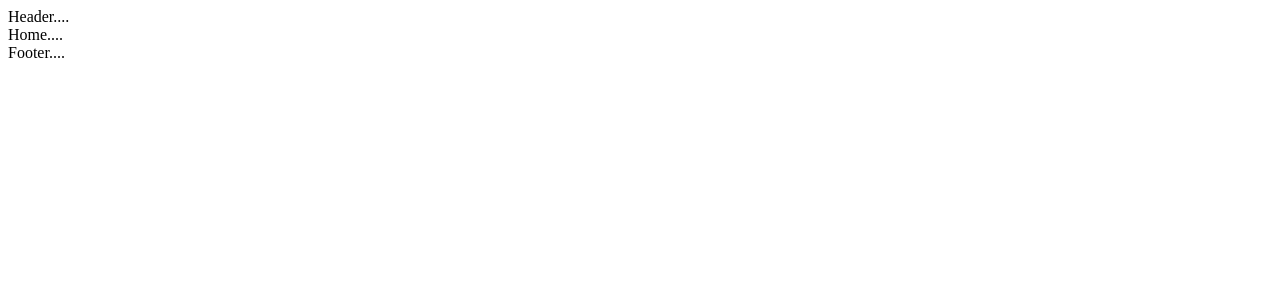
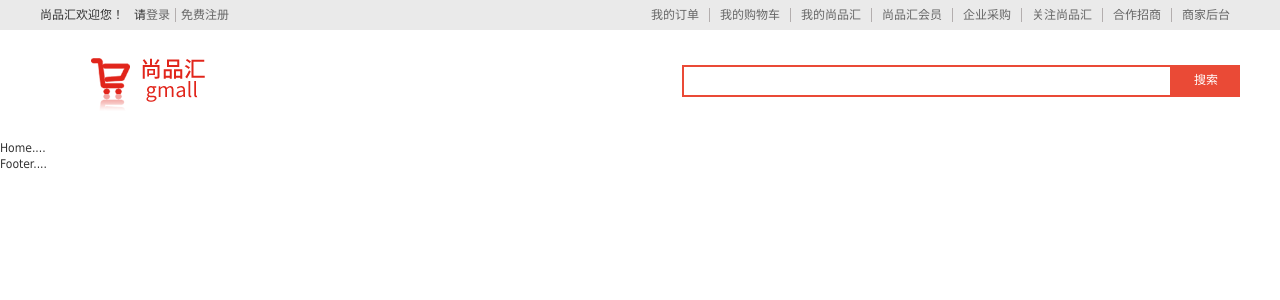
Before and after one commit to hdh0118/vue-pc-me, a Vue app: page / in a window 1280 px wide. Shown: the top 300 px of the page. Built offline with nearby package versions, Linux system fonts and the light colour scheme.

Commit message:
feat:完成header组件注册、登录、搜索跳转

```diff
--- a/package.json
+++ b/package.json
@@ -38,7 +38,10 @@
       "parser": "babel-eslint"
     },
     "rules": {
-      "linebreak-style": 0
+      "linebreak-style": 0,
+      "quotes": 0,
+      "arrow-parens": 0,
+      "comma-dangle": 0
     }
   },
   "browserslist": [
--- a/src/components/Header/index.vue
+++ b/src/components/Header/index.vue
@@ -1,13 +1,162 @@
 <template>
-  <div>Header....</div>
+  <div>
+    <header class="header">
+      <!-- 头部的第一行 -->
+      <div class="top">
+        <div class="container">
+          <div class="loginList">
+            <p>尚品汇欢迎您！</p>
+            <p>
+              <span>请</span>
+              <router-link to="/login">登录</router-link>
+              <router-link to="/register" class="register"
+                >免费注册</router-link
+              >
+            </p>
+          </div>
+          <div class="typeList">
+            <a href="###">我的订单</a>
+            <a href="###">我的购物车</a>
+            <a href="###">我的尚品汇</a>
+            <a href="###">尚品汇会员</a>
+            <a href="###">企业采购</a>
+            <a href="###">关注尚品汇</a>
+            <a href="###">合作招商</a>
+            <a href="###">商家后台</a>
+          </div>
+        </div>
+      </div>
+      <!--头部第二行 搜索区域-->
+      <div class="bottom">
+        <h1 class="logoArea">
+          <a class="logo" title="尚品汇" href="###" target="_blank">
+            <img src="./images/logo.png" alt="" />
+          </a>
+        </h1>
+        <div class="searchArea">
+          <form action="###" class="searchForm">
+            <input
+              type="text"
+              id="autocomplete"
+              class="input-error input-xxlarge"
+            />
+            <button
+              class="sui-btn btn-xlarge btn-danger"
+              type="button"
+              @click="search"
+            >
+              搜索
+            </button>
+          </form>
+        </div>
+      </div>
+    </header>
+  </div>
 </template>
 
 <script>
 export default {
-  name: 'Header',
-}
+  name: "Header",
+  methods: {
+    search() {
+      this.$router.push("/search");
+    },
+  },
+};
 </script>
 
 <style lang="less" scoped>
+.header {
+  & > .top {
+    background-color: #eaeaea;
+    height: 30px;
+    line-height: 30px;
 
+    .container {
+      width: 1200px;
+      margin: 0 auto;
+      overflow: hidden;
+
+      .loginList {
+        float: left;
+
+        p {
+          float: left;
+          margin-right: 10px;
+
+          .register {
+            border-left: 1px solid #b3aeae;
+            padding: 0 5px;
+            margin-left: 5px;
+          }
+        }
+      }
+
+      .typeList {
+        float: right;
+
+        a {
+          padding: 0 10px;
+
+          & + a {
+            border-left: 1px solid #b3aeae;
+          }
+        }
+      }
+    }
+  }
+
+  & > .bottom {
+    width: 1200px;
+    margin: 0 auto;
+    overflow: hidden;
+
+    .logoArea {
+      float: left;
+
+      .logo {
+        img {
+          width: 175px;
+          margin: 25px 45px;
+        }
+      }
+    }
+
+    .searchArea {
+      float: right;
+      margin-top: 35px;
+
+      .searchForm {
+        overflow: hidden;
+
+        input {
+          box-sizing: border-box;
+          width: 490px;
+          height: 32px;
+          padding: 0px 4px;
+          border: 2px solid #ea4a36;
+          float: left;
+
+          &:focus {
+            outline: none;
+          }
+        }
+
+        button {
+          height: 32px;
+          width: 68px;
+          background-color: #ea4a36;
+          border: none;
+          color: #fff;
+          float: left;
+          cursor: pointer;
+
+          &:focus {
+            outline: none;
+          }
+        }
+      }
+    }
+  }
+}
 </style>
--- a/src/main.js
+++ b/src/main.js
@@ -2,9 +2,11 @@ import Vue from "vue";
 import App from "./App.vue";
 import router from "./router";
 
+import "./style/reset.css";
+
 Vue.config.productionTip = false;
 
 new Vue({
-  render: (h) => h(App),
-  router,
+  render: h => h(App),
+  router
 }).$mount("#app");
--- /dev/null
+++ b/src/style/reset.css
@@ -0,0 +1,77 @@
+
+
+/* 清除内外边距 */
+body, h1, h2, h3, h4, h5, h6, hr, p, blockquote,
+dl, dt, dd, ul, ol, li,
+pre,
+fieldset, lengend, button, input, textarea,
+th, td {
+    margin: 0;
+    padding: 0;
+}
+
+/* 设置默认字体 */
+body,
+button, input, select, textarea { /* for ie */
+    /*font: 12px/1 Tahoma, Helvetica, Arial, "宋体", sans-serif;*/
+    font: 12px/1.3 "Microsoft YaHei",Tahoma, Helvetica, Arial, "\5b8b\4f53", sans-serif; /* 用 ascii 字符表示，使得在任何编码下都无问题 */
+    color: #333;
+}
+
+
+h1 { font-size: 18px; /* 18px / 12px = 1.5 */ }
+h2 { font-size: 16px; }
+h3 { font-size: 14px; }
+h4, h5, h6 { font-size: 100%; }
+
+address, cite, dfn, em, var, i{ font-style: normal; } /* 将斜体扶正 */
+b, strong{ font-weight: normal; } /* 将粗体扶细 */
+code, kbd, pre, samp, tt { font-family: "Courier New", Courier, monospace; } /* 统一等宽字体 */
+small { font-size: 12px; } /* 小于 12px 的中文很难阅读，让 small 正常化 */
+
+/* 重置列表元素 */
+ul, ol { list-style: none; }
+
+/* 重置文本格式元素 */
+a { text-decoration: none; color: #666;}
+
+
+/* 重置表单元素 */
+legend { color: #000; } /* for ie6 */
+fieldset, img { border: none; }
+button, input, select, textarea {
+    font-size: 100%; /* 使得表单元素在 ie 下能继承字体大小 */
+}
+
+/* 重置表格元素 */
+table {
+    border-collapse: collapse;
+    border-spacing: 0;
+}
+
+/* 重置 hr */
+hr {
+    border: none;
+    height: 1px;
+}
+.clearFix::after{
+	content:"";
+	display: block;
+	clear:both;
+}
+/* 让非ie浏览器默认也显示垂直滚动条，防止因滚动条引起的闪烁 */
+html { overflow-y: scroll; }
+
+a:link:hover{
+    color : rgb(79, 76, 212) !important;
+    text-decoration: underline;
+}
+
+/* 清除浮动 */
+.clearfix::after {
+    display: block;
+    height: 0;
+    content: "";
+    clear: both;
+    visibility: hidden;
+}
```
Also changed, not shown: src/components/HelloWorld.vue (deleted, +0 -58 lines), src/components/Header/images/logo.png (added).
